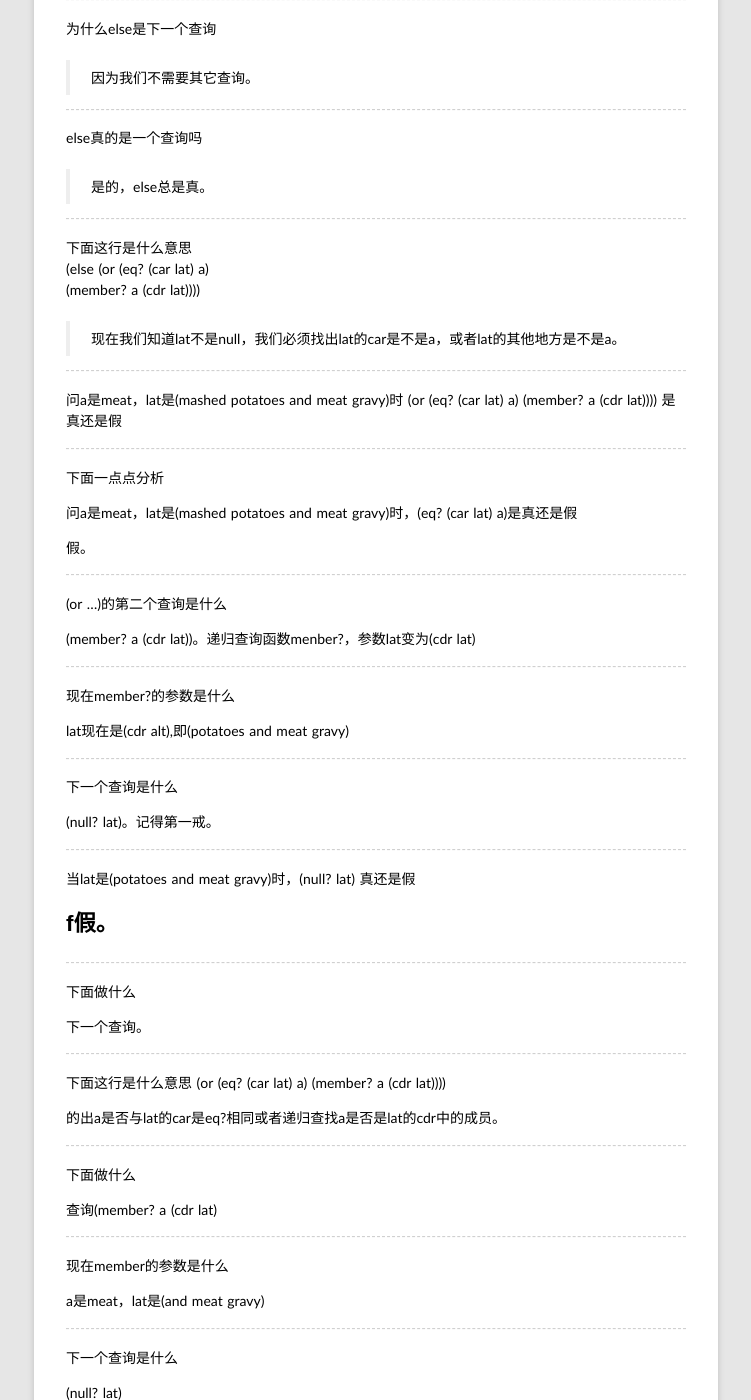
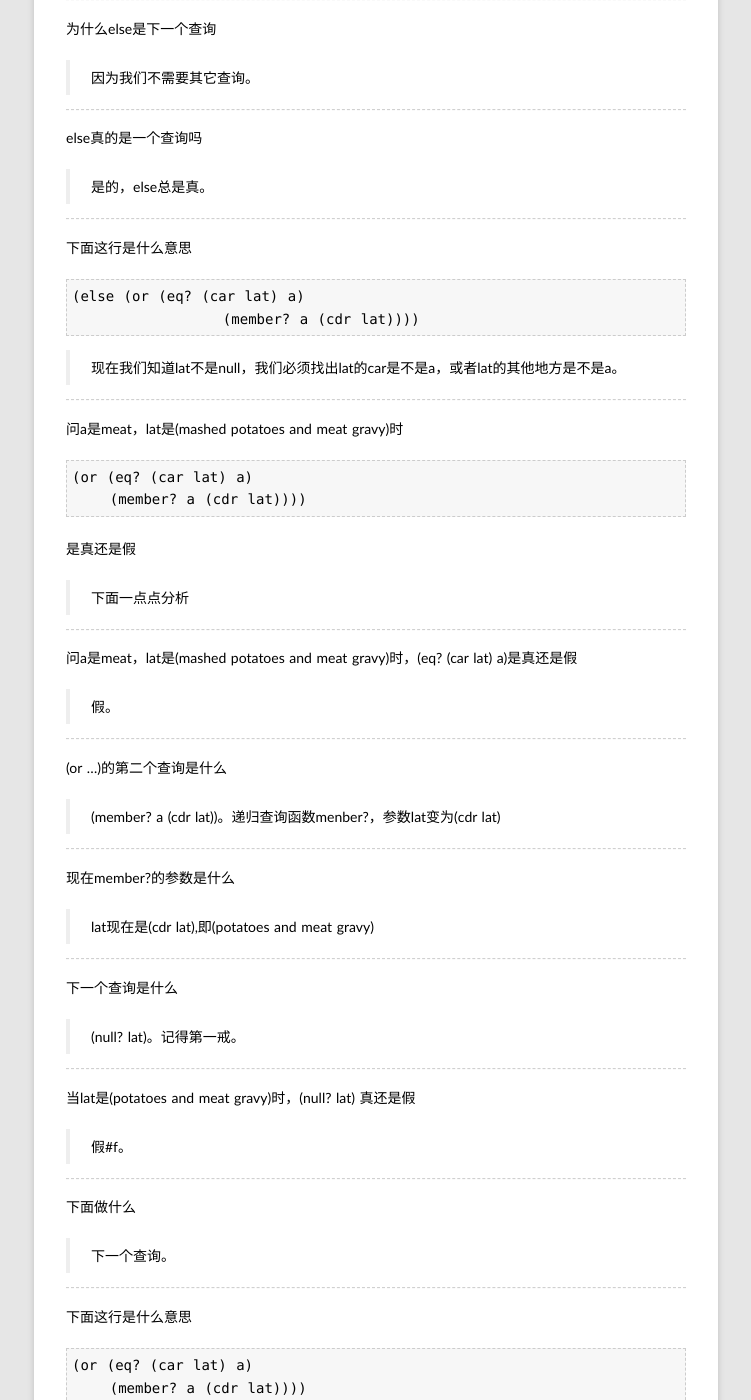
Before and after one commit to rhuichao/uternet.github.io, a Jekyll site: the page built from TLS/02.md, in a window 1280 px wide and 1400 px high, scrolled down 8452 px. Shown: the whole window, without its empty margins (264-1015 px from the left). Built offline with Jekyll 4.4.1, drawn with Linux system fonts in a browser that asks for light colours; some web fonts are replaced; Markdown is read by kramdown in place of the engine named in the settings; some of the changed lines change nothing that is shown; some of the changed text lies outside the part shown.

Commit message:
new document posted

````diff
--- a/TLS/02.md
+++ b/TLS/02.md
@@ -463,8 +463,11 @@ else真的是一个查询吗
 
 
 下面这行是什么意思
+
+```
 (else (or (eq? (car lat) a)
                 (member? a (cdr lat))))
+```
 
 >现在我们知道lat不是null，我们必须找出lat的car是不是a，或者lat的其他地方是不是a。
 
@@ -472,102 +475,110 @@ else真的是一个查询吗
 
 
 问a是meat，lat是(mashed potatoes and meat gravy)时
-(or (eq? (car lat) a)
-    (member? a (cdr lat))))
+
+    (or (eq? (car lat) a)
+        (member? a (cdr lat))))
+
 是真还是假
+
+>下面一点点分析
 
 ------------
 
-下面一点点分析
-
-
 问a是meat，lat是(mashed potatoes and meat gravy)时，(eq? (car lat) a)是真还是假
 
-假。
+>假。
 
 ------------
 
 (or ...)的第二个查询是什么
 
-(member? a (cdr lat))。递归查询函数menber?，参数lat变为(cdr lat)
+>(member? a (cdr lat))。递归查询函数menber?，参数lat变为(cdr lat)
 
 ------------
 
 现在member?的参数是什么
 
-lat现在是(cdr alt),即(potatoes and meat gravy)
+>lat现在是(cdr lat),即(potatoes and meat gravy)
 
 ------------
 
 下一个查询是什么
 
-(null? lat)。记得第一戒。
+>(null? lat)。记得第一戒。
 
 ------------
 
 
 当lat是(potatoes and meat gravy)时，(null? lat) 真还是假
 
-#f假。
+>假#f。
 
 ------------
 
 下面做什么
 
-下一个查询。
+>下一个查询。
 
 ------------
 
 下面这行是什么意思
-(or (eq? (car lat) a)
-    (member? a (cdr lat))))
 
-的出a是否与lat的car是eq?相同或者递归查找a是否是lat的cdr中的成员。
+    (or (eq? (car lat) a)
+        (member? a (cdr lat))))
+
+>找出a是否与lat的car是eq?相同或者递归查找a是否是lat的cdr中的成员。
+
+------------
+
+(eq? a (car lat))
+
+>No,因为 a 是 meat, 而(car lat)等于potatoes
 
 ------------
 
 下面做什么
 
-查询(member? a (cdr lat)
+>查询(member? a (cdr lat)
 
 ------------
 
 现在member的参数是什么
 
-a是meat，lat是(and meat gravy)
+>a是meat，lat是(and meat gravy)
 
 ------------
 
 下一个查询是什么
 
-(null? lat)
+>(null? lat)
 
 ------------
 
 下面做什么
 
-因为(null？lat)是假，下一个查询
+>因为(null？lat)是假，下一个查询
 
 ------------
 
-是什么
+下一个查询是什么
 
-else
+>else
 
 ------------
 
 下面的代码是什么值
-(or (eq？ (car lat) a)
-    (member? a (cdr lat)))
 
-#t真。因为(car lat)即meat与a相同都是原子meat，所以(or ...)是真。
+    (or (eq？ (car lat) a)
+        (member? a (cdr lat)))
+
+>\#t。因为(car lat)即meat与a相同都是原子meat，所以(or ...)是真。
 
 ------------
 
-
 (member? a lat)的值是什么，其中a是meat，lat是(meat gravy)
 
-#t
+>\#t
 
 ------------
 
````
